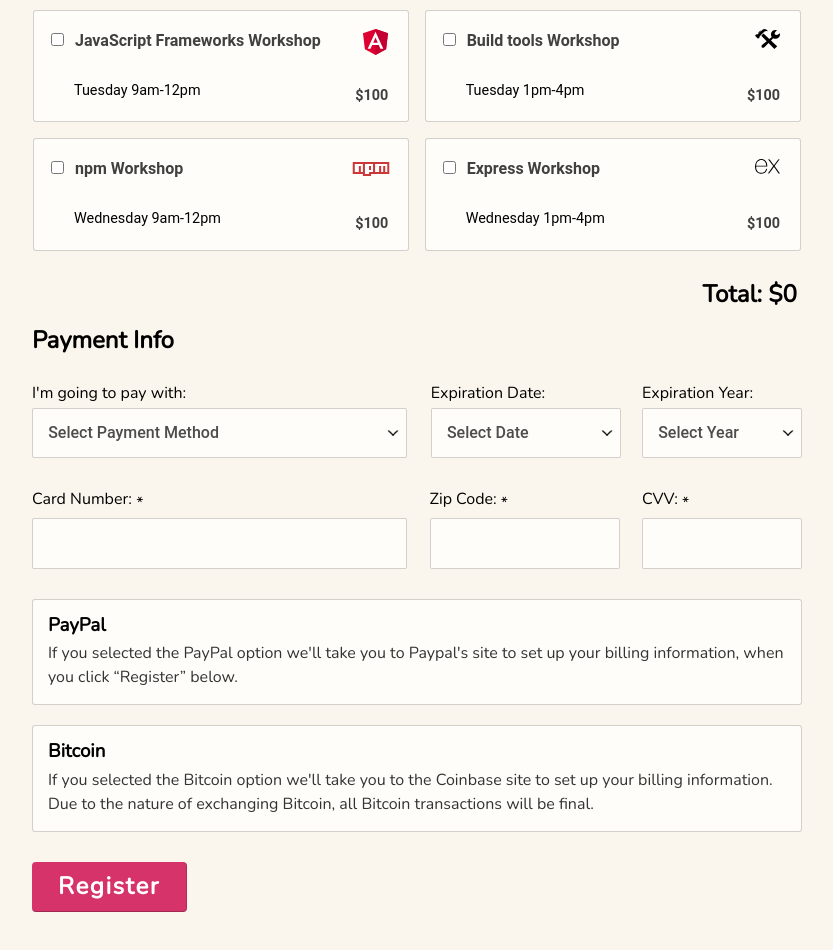
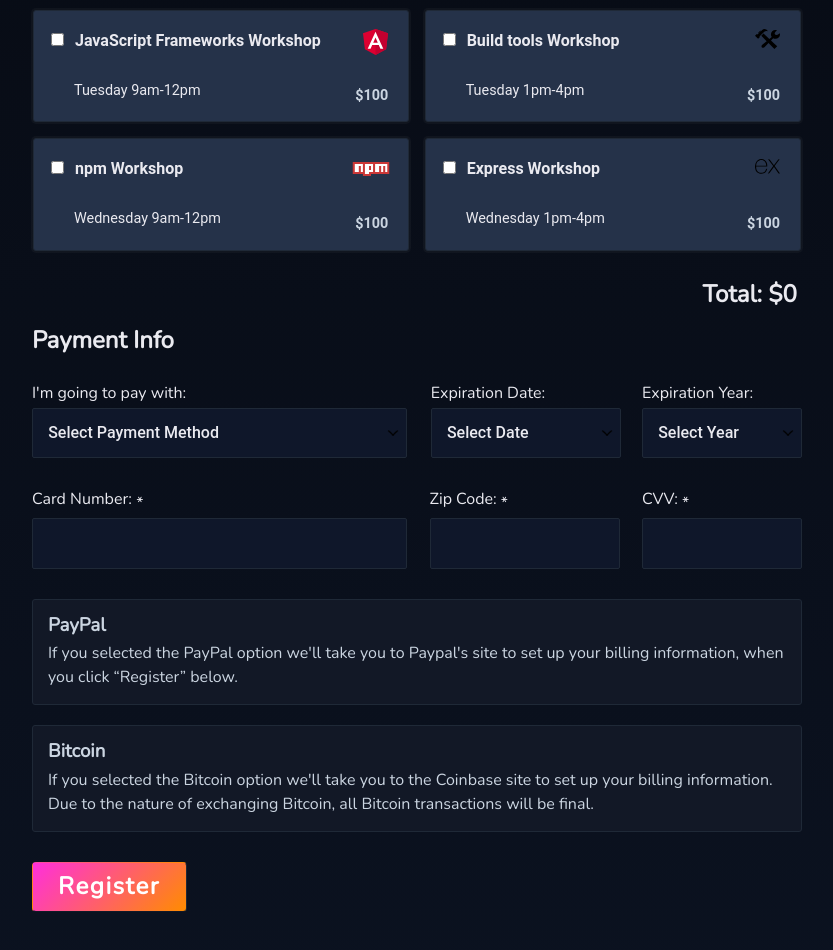
Before and after one commit to SamAtkinsonModeste/interactive-web-form-p3-fsjs-td, a plain HTML site: page index.html in a window 1280 px wide. Shown: the part 940-1890 px from the top of the page, without its empty margins (223-1056 px from the left). Drawn offline with nearby package versions, Linux system fonts and the light colour scheme; a script that the page names is missing.

Commit message:
style: Customised the colours for the form

```diff
--- a/css/style.css
+++ b/css/style.css
@@ -21,7 +21,8 @@ button {
 }
 
 body {
-  background: rgba(218, 174, 81, 0.1);
+  background: linear-gradient(180deg, #05070d 0%, #0b1220 100%);
+
 }
 
 header {
@@ -29,7 +30,12 @@ header {
   color: rgb(255, 255, 255);
   width: 100%;
   padding: 10px 0;
-	background: linear-gradient(90deg, rgba(213, 51, 105, 1) 0%, rgba(218, 174, 81, 1) 100%);
+  background: linear-gradient(135deg,
+      #ff2fdc,
+      /* hot magenta */
+      #ff8c00
+      /* sunset orange */
+    );
 }
 
 .header-container {
@@ -85,7 +91,7 @@ button {
 legend {
   font-size: 1.5em;
   font-weight: bold;
-  color: rgb(0, 0, 0);
+  color: #eaeaf0;
   transition: all 0.3s ease-out;
 }
 
@@ -97,7 +103,7 @@ legend {
 
 label {
   display: block;
-  color: rgb(0, 0, 0);
+  color: #eaeaf0;
   margin-top: 27px;
   margin-bottom: 0;
   transition: all 0.3s ease-out;
@@ -117,26 +123,26 @@ option {
 
 input {
   font-size: 1em;
-  color: rgba(0, 0, 0, 0.7);
+  color: #eaeaf0;
   font-weight: 500;
   padding: .95em;
   margin-top: 5px;
   margin-bottom: 5px;
-	background: rgb(255, 253, 249);
-	border: 1px solid rgba(36, 28, 21, 0.2);
+  background: #0f172a;
+  border: 1px solid #1f2937;
   border-radius: 2px;
   outline: none;
 }
 
 input:focus {
-  background: rgba(255, 255, 255, 1);
-  border-color:  rgb(9, 73, 250);
+  background: #0f172a;
+  border-color: #ff2fdc;
 }
 
 input:-webkit-autofill {
-  border: 1px solid rgba(36, 28, 21, 0.2);
-  -webkit-box-shadow: 0 0 0px 1000px rgb(255, 253, 249) inset;
-  box-shadow: 0 0 0px 1000px rgb(255, 253, 249) inset;
+  border: 1px solid #1f2937;
+  -webkit-box-shadow: 0 0 0px 1000px #0f172a inset;
+  box-shadow: 0 0 0px 1000px #0f172a inset;
 }
 
 input[type="checkbox"],
@@ -153,36 +159,49 @@ select {
   -webkit-border-radius: 0px;
   font-size: 1em;
   font-weight: 500;
-  color: rgba(0, 0, 0, 0.7);
+  color: #eaeaf0;
   width: 100%;
   padding: .95em;
   margin-top: 5px;
   margin-bottom: 5px;
   padding-right: calc(4% + 0.95em);
-  background: url(../img/caret.png) calc(100% - 7px) 50% no-repeat rgb(255, 253, 249);
+  background: url(../img/caret.png) calc(100% - 7px) 50% no-repeat #0f172a;
   background-size: 12px auto;
-	border: 1px solid rgba(36, 28, 21, 0.2);
+  border: 1px solid #1f2937;
   border-radius: 2px;
   outline: none;
   cursor: pointer;
   transition: none;
 }
 
+input:-webkit-autofill,
+input:-webkit-autofill:hover,
+input:-webkit-autofill:focus,
+select:-webkit-autofill,
+select:-webkit-autofill:hover,
+select:-webkit-autofill:focus {
+  -webkit-text-fill-color: #eaeaf0;
+  caret-color: #eaeaf0;
+  -webkit-box-shadow: 0 0 0px 1000px #0f172a inset;
+  box-shadow: 0 0 0px 1000px #0f172a inset;
+  transition: background-color 5000s ease-in-out 0s;
+}
+
 select:focus {
-  background: url(../img/caret.png) calc(100% - 7px) 50% no-repeat rgba(255, 255, 255, 1) !important;
+  background: url(../img/caret.png) calc(100% - 7px) 50% no-repeat #0f172a !important;
   background-size: 12px auto !important;
-  border-color:  rgb(9, 73, 250);
+  border-color: #ff2fdc;
 }
 
 select:disabled {
   cursor: not-allowed;
-  background-color: rgba(197, 163, 175, 0.1);
+  background-color: rgb(11, 16, 32);
 }
 
 input.error,
 select.error {
-	background: rgb(242, 112, 156, 0.1);
-	border: 1px solid rgb(242, 112, 156) ;
+  background: rgb(177, 18, 38, 0.15);
+  border: 1px solid #b11226;
 }
 
 button {
@@ -195,31 +214,32 @@ button {
   width: calc(100% - 40px);
   margin: 25px auto;
   padding: 10px 25px;
-	background: rgb(213, 51, 105);
+  background: linear-gradient(135deg, #ff2fdc 0%, #ff8c00 100%);
   border-radius: 4px;
   border: 1px solid transparent;
-  border-right: 1px solid rgba(36, 28, 21, 0.2);
-  border-bottom: 1px solid rgba(36, 28, 21, 0.3);
+  border-right: 1px solid #1f2937;
+  border-bottom: 1px solid #111827;
   box-shadow: none;
   transition: all 0.3s ease-out;
 }
 
 button:hover {
   text-shadow: 1px 1px 0 rgb(25, 25, 25, 0.9);
-  background: rgb(218, 174, 81);
-  border: 1px solid rgba(213, 51, 105, 0.3);
-  box-shadow: 1px 1px 25px rgba(213, 51, 105, 0.5) inset, 3px 3px 10px rgba(50, 50, 50, 0.3);
+  background: linear-gradient(135deg, #ff8c00 0%, #ff2fdc 100%);
+  border: 1px solid rgba(255, 47, 220, 0.6);
+  box-shadow: 1px 1px 25px rgba(255, 47, 220, 0.25) inset, 3px 3px 10px rgba(0, 0, 0, 0.35);
 }
 
 .hint {
   display: none;
-  color: red;
+  color: #ff6b81;
   margin: 0;
   transition: all 0.3s ease-out;
 }
 
 .form-hint {
-  color: rgb(0, 0, 0);
+  color: #cbd5e1;
+
   margin-bottom: 0;
   margin-left: 17px;
 }
@@ -234,15 +254,15 @@ button:hover {
 
 .not-valid {
   position: relative;
-  color: red;
+  color: #ff6b81;
 }
 
 .not-valid .error-border {
-  border: 1px solid red;
+  border: 1px solid #b11226;
 }
 
 .not-valid legend {
-  color: red;
+  color: #ff6b81;
 }
 
 .valid::after {
@@ -273,6 +293,7 @@ button:hover {
 .activities.not-valid::after {
   top: 5px;
 }
+
 /* =================================
   Basic info and t shirt styles
 ==================================== */
@@ -338,14 +359,15 @@ button:hover {
 .activities label {
   cursor: pointer;
   position: relative;
-  background: rgba(218, 174, 81, 0.1);
-  background: rgb(255, 253, 249);
+  background: rgba(37, 50, 73, 0.95);
+  background: #253249;
   padding: 15px 10px;
   margin-top: 10px;
   margin-bottom: 10px;
   border-radius: 3px;
-  border: 1px solid rgba(36, 28, 21, 0.2);
+  border: 1px solid #1f2937;
   transition: all 0.3s ease-out;
+  box-shadow: 0 0 0 2px rgba(255, 255, 255, 0.03);
 }
 
 .activities label:nth-of-type(1) {
@@ -362,7 +384,7 @@ button:hover {
 }
 
 .activities label span:nth-of-type(1) {
-  color: rgba(0, 0, 0, 0.75);
+  color: #eaeaf0;
   font-weight: bolder;
   padding-left: 7px;
 }
@@ -383,7 +405,7 @@ button:hover {
   position: absolute;
   right: 20px;
   bottom: 10px;
-  color: rgba(0, 0, 0, 0.75);
+  color: #cbd5e1;
   font-weight: bolder;
 }
 
@@ -410,7 +432,7 @@ button:hover {
 }
 
 .activities-cost {
-  color: black;
+  color: #eaeaf0;
   font-size: 1.5rem;
   margin-right: -10px;
   margin-bottom: 5px;
@@ -440,20 +462,21 @@ button:hover {
 .bitcoin {
   margin: 20px auto 10px auto;
   padding: 0 15px;
-  background: rgb(255, 253, 249);
+  background: #121826;
   border-radius: 3px;
-  border: 1px solid rgba(36, 28, 21, 0.2);
+  border: 1px solid #1f2937;
 }
 
 .paypal h3,
 .bitcoin h3 {
   margin-top: 15px;
   margin-bottom: 5px;
+  color: #cbd5e1;
 }
 
 .paypal p,
 .bitcoin p {
-  color: rgba(0, 0, 0, 0.8);
+  color: #cbd5e1;
   margin-top: 5px;
   margin-bottom: 15px;
 }
@@ -469,13 +492,13 @@ button:hover {
 ==================================== */
 
 .focus {
-  background: rgba(255, 255, 255, 1) !important;
-  border-color:  rgb(9, 73, 250) !important;
+  background: #0f172a !important;
+  border-color: #ff2fdc !important;
 }
 
 .disabled {
   cursor: not-allowed !important;
-  background: rgba(197, 163, 175, 0.1) !important;
+  background: #0b1020 !important;
 }
 
 /* =================================
@@ -524,7 +547,7 @@ button:hover {
     max-width: 50%;
   }
 
-  .basic-info{
+  .basic-info {
     max-width: 350px;
     padding: 0;
   }
```
Lines whose indentation alone changed are shown as unchanged.
